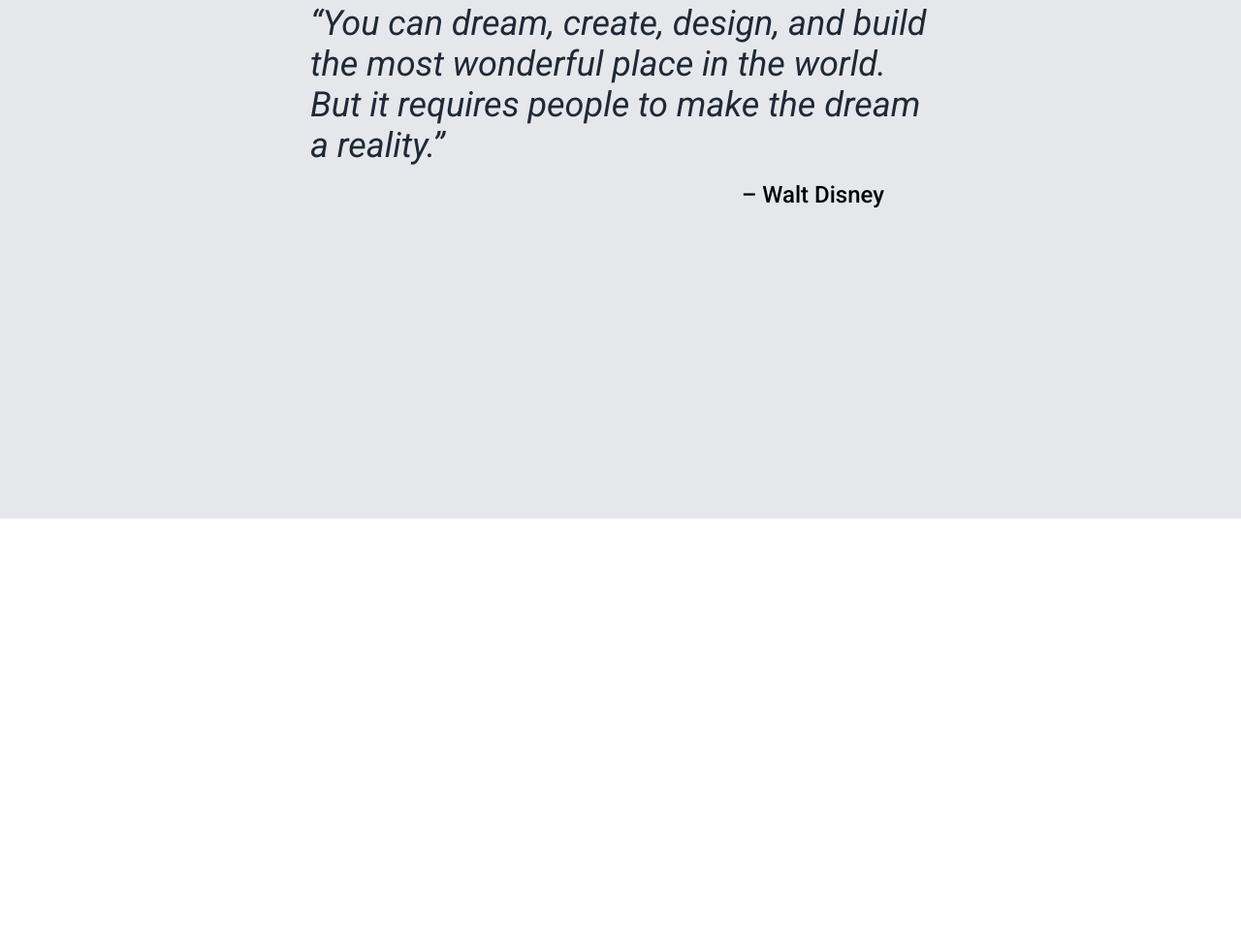
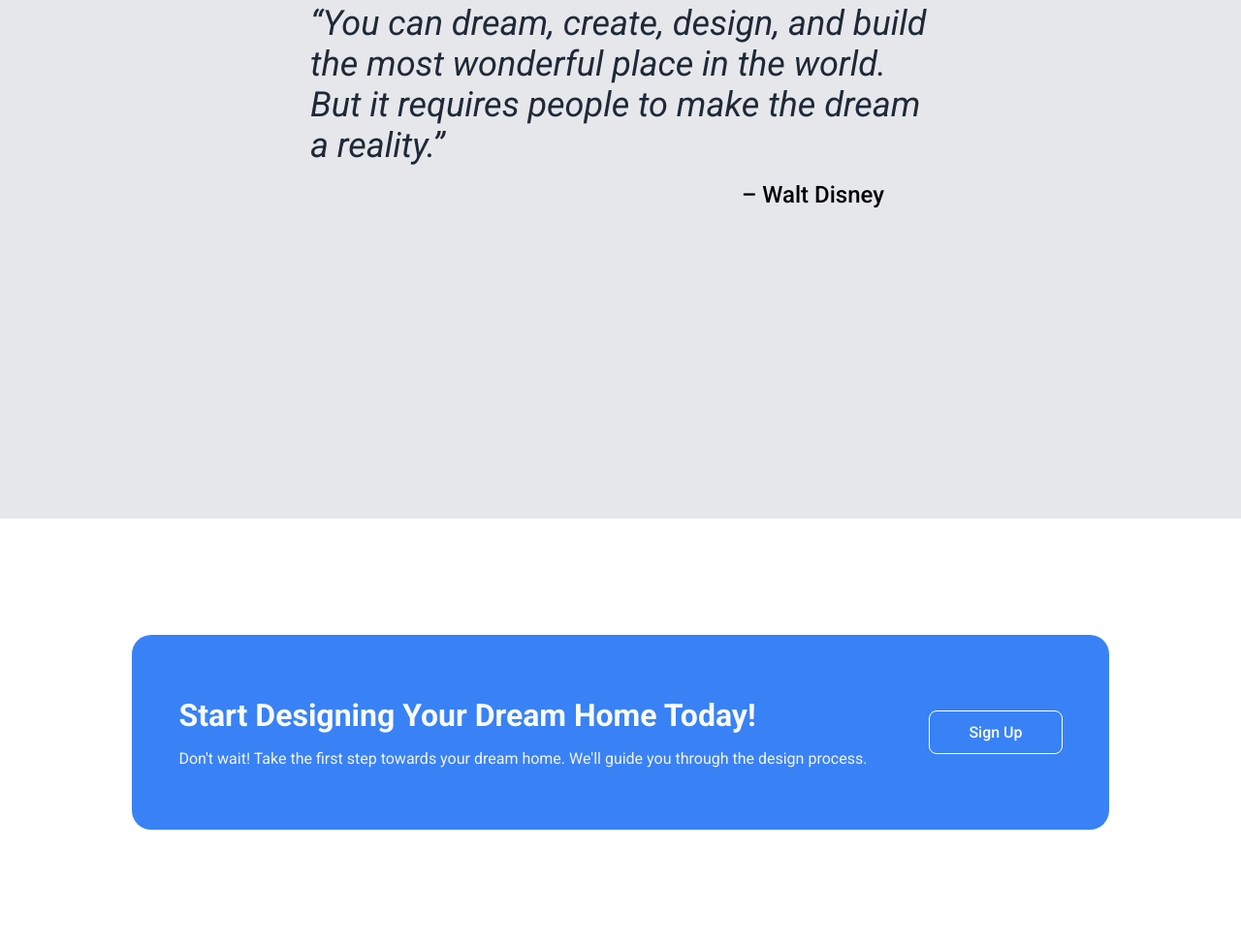
Before and after one commit to KubangPawis/odin-landing-page, a plain HTML site: page index.html in a window 1280 px wide. Shown: the part 3163-4139 px from the top of the page at 97% size. Before the commit the page ends 3698 px from the top, so only its background shows below. Drawn offline with Linux system fonts and the light colour scheme.

Commit message:
feat: add call-to-action section

```diff
--- a/index.html
+++ b/index.html
@@ -91,6 +91,19 @@
         </div>
     </div>
 
+    <div class="call-to-action-section">
+        <div id="call-to-action-wrapper">
+            <div id="call-to-action-text">
+                <h1>Start Designing Your Dream Home Today!</h1>
+                <p id="call-to-action-description">Don't wait! Take the first step towards your dream home. We'll guide
+                    you through the design process.</p>
+            </div>
+            <div id="call-to-action-button-wrapper">
+                <button id="call-to-action-button">Sign Up</button>
+            </div>
+        </div>
+    </div>
+
 </body>
 
 </html>
--- a/style.css
+++ b/style.css
@@ -172,3 +172,46 @@ img {
     font-weight: 500;
     padding: 0 3rem;
 }
+
+.call-to-action-section {
+    padding: 120px 120px;
+    display: flex;
+    justify-content: center;
+}
+
+#call-to-action-wrapper,
+#call-to-action-button {
+    color: #F9FAF8;
+}
+
+#call-to-action-wrapper {
+    min-width: 60%;
+    background-color: #3882F6;
+    padding: 4em 3em;
+    border: none;
+    border-radius: 1.25rem;
+    display: flex;
+    justify-content: center;
+    align-items: center;
+    gap: 4rem;
+}
+
+#call-to-action-text {
+    max-width: 80%;
+    display: flex;
+    flex-direction: column;
+    gap: 1rem;
+}
+
+#call-to-action-description {
+    color: #F5F2F2;
+}
+
+#call-to-action-button {
+    background: transparent;
+    font-size: 1rem;
+    font-weight: 500;
+    border: white solid 1px;
+    border-radius: 0.5rem;
+    padding: 0.75em 2.5em;
+}
```
